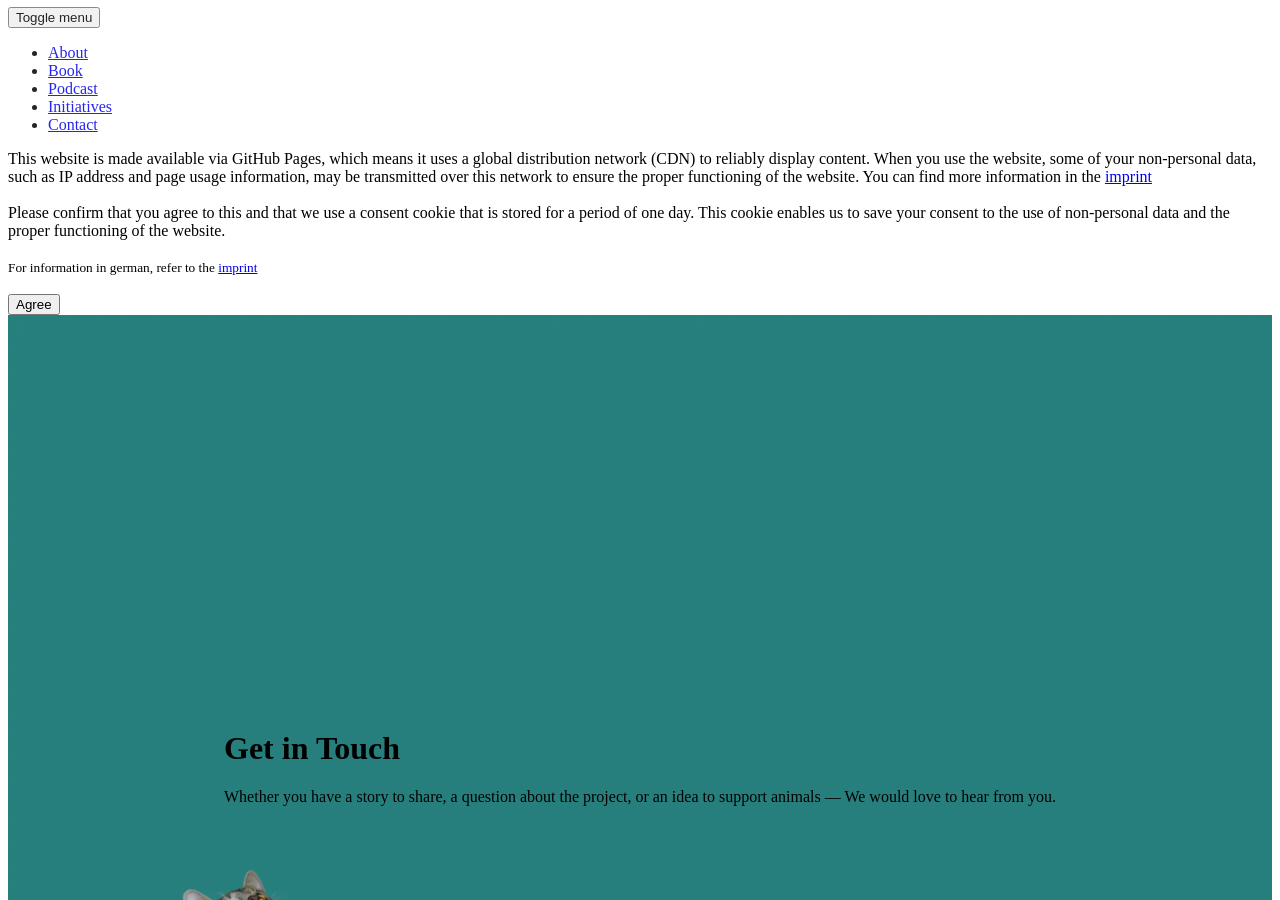
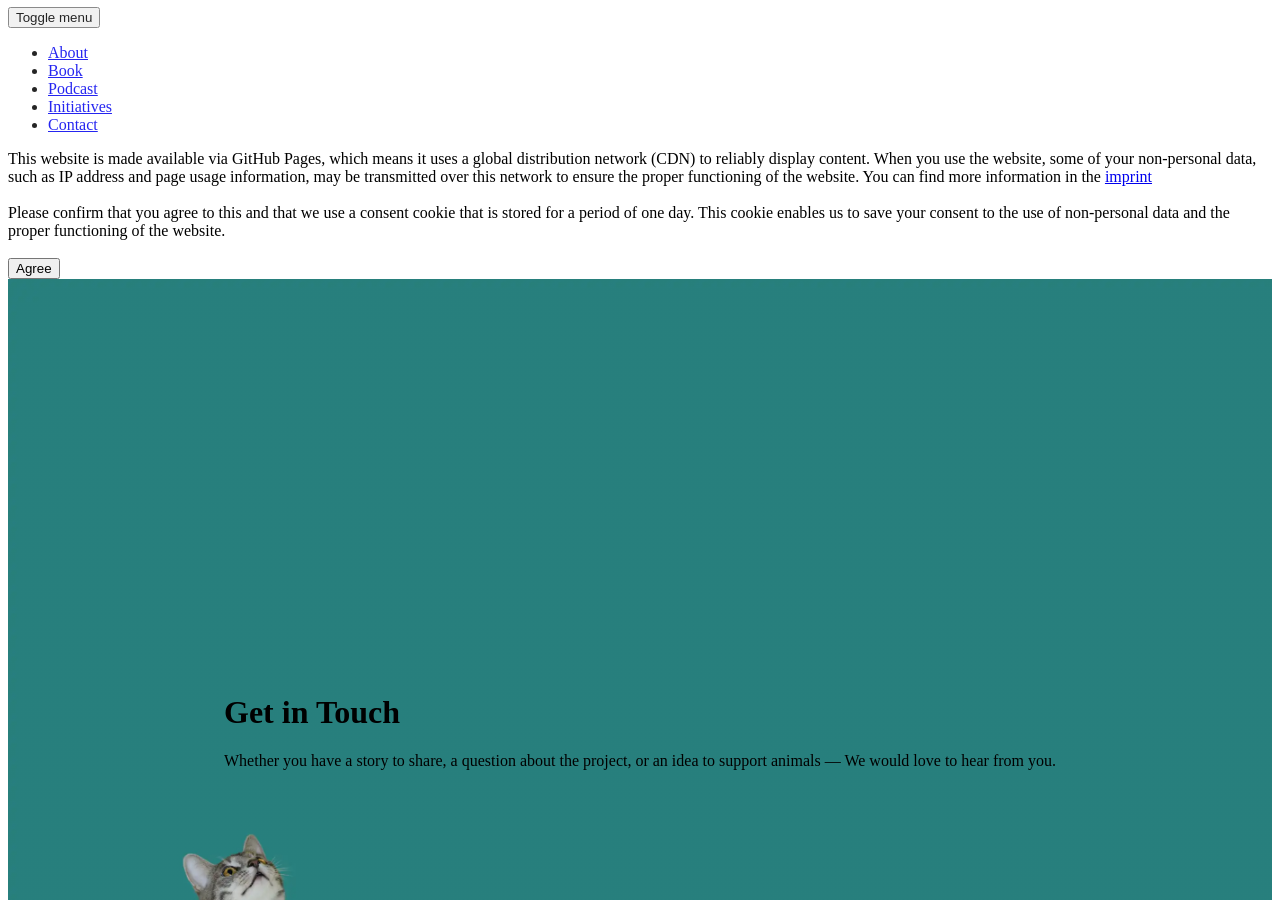
Before and after one commit to perstarke-webdev/puppps-by-joan, a Jekyll site: the page built from _pages/contact.html, in a window 1280 px wide and 900 px high, scrolled down 1201 px. Built offline with Jekyll 4.4.1, drawn with Linux system fonts in a browser that asks for light colours; cached includes are drawn as plain includes.

Commit message:
popup
close #3

```diff
--- a/_includes/popup.html
+++ b/_includes/popup.html
@@ -8,19 +8,9 @@
 
     Please confirm that you agree to this and that we use a consent cookie that is stored for a period of one day. This cookie enables us to save your consent to the use of non-personal data and the proper functioning of the website.<br><br>
 
-    <small>For information in german, refer to the
-        <a href="/imprint"
-           target="_blank" rel="noopener noreferrer nofollow">
-            imprint</a>
-    </small>
-
-    <br><br>
 
     <button class="btn btn--warning" id="cookie-consent-btn">Agree</button>
 </div>
-
-
-
 
 
 
```
Lines whose indentation alone changed are shown as unchanged.
